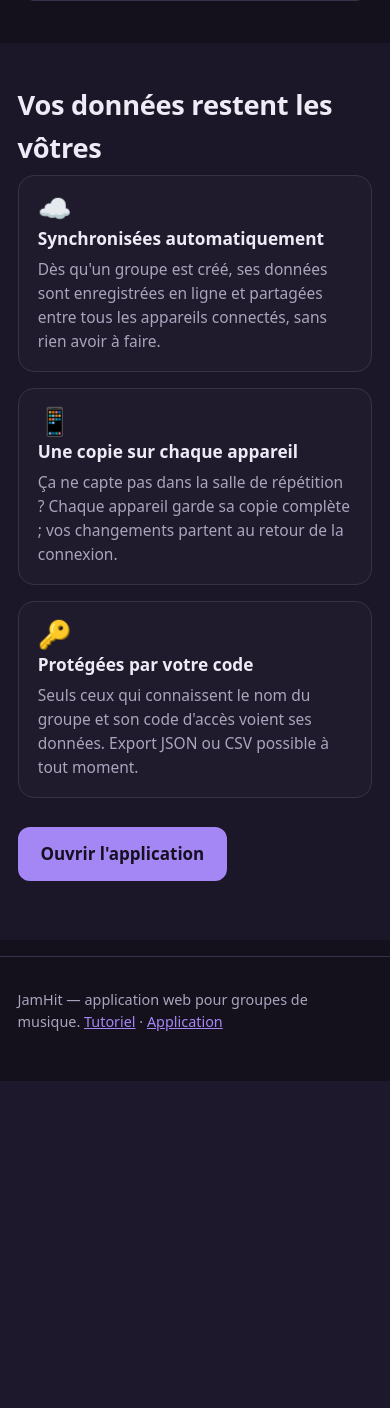
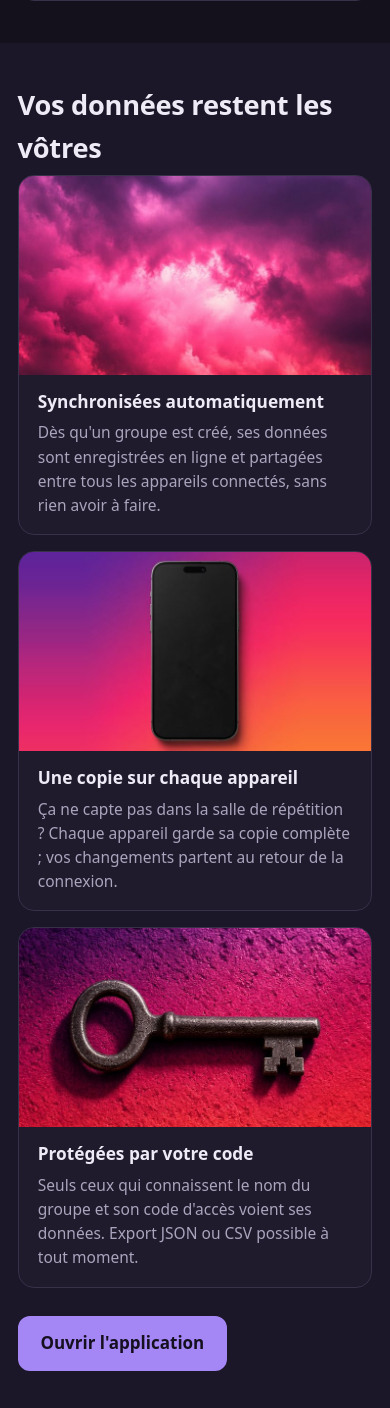
Before and after one commit to oberhatevel/DreamOnWork, a PHP site: page / in a window 390 px wide. Shown: the part 3627-5035 px from the top of the page. Before the commit the page ends 4708 px from the top, so only its background shows below. Run offline with PHP 8.4, Linux system fonts and the light colour scheme.

Commit message:
Présentation : photos (nuages, smartphone, clé) à la place des trois icônes de « Vos données »
Co-Authored-By: Claude Opus 5.5 <noreply@anthropic.com>
Claude-Session: https://claude.ai/code/session_01RiYdCYRYeb1TfsXTxRy4Ss

```diff
--- a/index.html
+++ b/index.html
@@ -64,9 +64,9 @@
     <div class="wrap">
       <h2>Vos données restent les vôtres</h2>
       <div class="grid">
-        <div class="card"><div class="ico">☁️</div><h3>Synchronisées automatiquement</h3><p>Dès qu'un groupe est créé, ses données sont enregistrées en ligne et partagées entre tous les appareils connectés, sans rien avoir à faire.</p></div>
-        <div class="card"><div class="ico">📱</div><h3>Une copie sur chaque appareil</h3><p>Ça ne capte pas dans la salle de répétition ? Chaque appareil garde sa copie complète ; vos changements partent au retour de la connexion.</p></div>
-        <div class="card"><div class="ico">🔑</div><h3>Protégées par votre code</h3><p>Seuls ceux qui connaissent le nom du groupe et son code d'accès voient ses données. Export JSON ou CSV possible à tout moment.</p></div>
+        <div class="card card-photo"><img class="card-img" src="site/pictos/photo-nuages.jpg" alt="" width="720" height="405" loading="lazy"><h3>Synchronisées automatiquement</h3><p>Dès qu'un groupe est créé, ses données sont enregistrées en ligne et partagées entre tous les appareils connectés, sans rien avoir à faire.</p></div>
+        <div class="card card-photo"><img class="card-img" src="site/pictos/photo-smartphone.jpg" alt="" width="720" height="405" loading="lazy"><h3>Une copie sur chaque appareil</h3><p>Ça ne capte pas dans la salle de répétition ? Chaque appareil garde sa copie complète ; vos changements partent au retour de la connexion.</p></div>
+        <div class="card card-photo"><img class="card-img" src="site/pictos/photo-cle.jpg" alt="" width="720" height="405" loading="lazy"><h3>Protégées par votre code</h3><p>Seuls ceux qui connaissent le nom du groupe et son code d'accès voient ses données. Export JSON ou CSV possible à tout moment.</p></div>
       </div>
       <p style="margin-top:1.8rem"><a class="btn primary" href="app/">Ouvrir l'application</a></p>
     </div>
--- a/site/site.css
+++ b/site/site.css
@@ -72,3 +72,10 @@ kbd { background: var(--soft); border: 1px solid var(--line); border-radius: 6px
   .doc { grid-template-columns: 1fr; gap: 1rem; }
   .toc { position: static; background: var(--soft); border-radius: 12px; padding: .8rem 1rem; }
 }
+
+/* Cartes illustrées d'une photo (section « Vos données ») */
+.card-photo { padding: 0; overflow: hidden; }
+.card-photo .card-img { display: block; width: 100%; aspect-ratio: 16 / 9; object-fit: cover; }
+.card-photo h3, .card-photo p { padding: 0 1.2rem; }
+.card-photo h3 { margin-top: .9rem; }
+.card-photo p { padding-bottom: 1.1rem; }
```
Also changed, not shown: site/pictos/photo-cle.jpg (added), site/pictos/photo-nuages.jpg (added), site/pictos/photo-smartphone.jpg (added).
